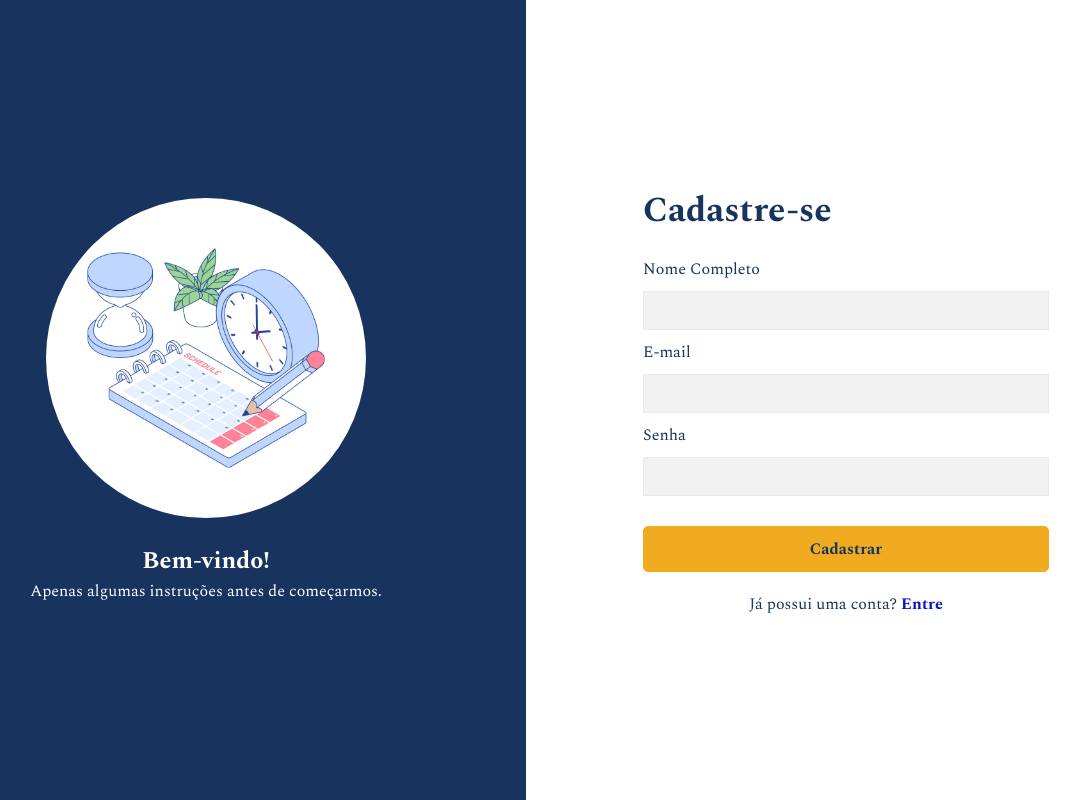
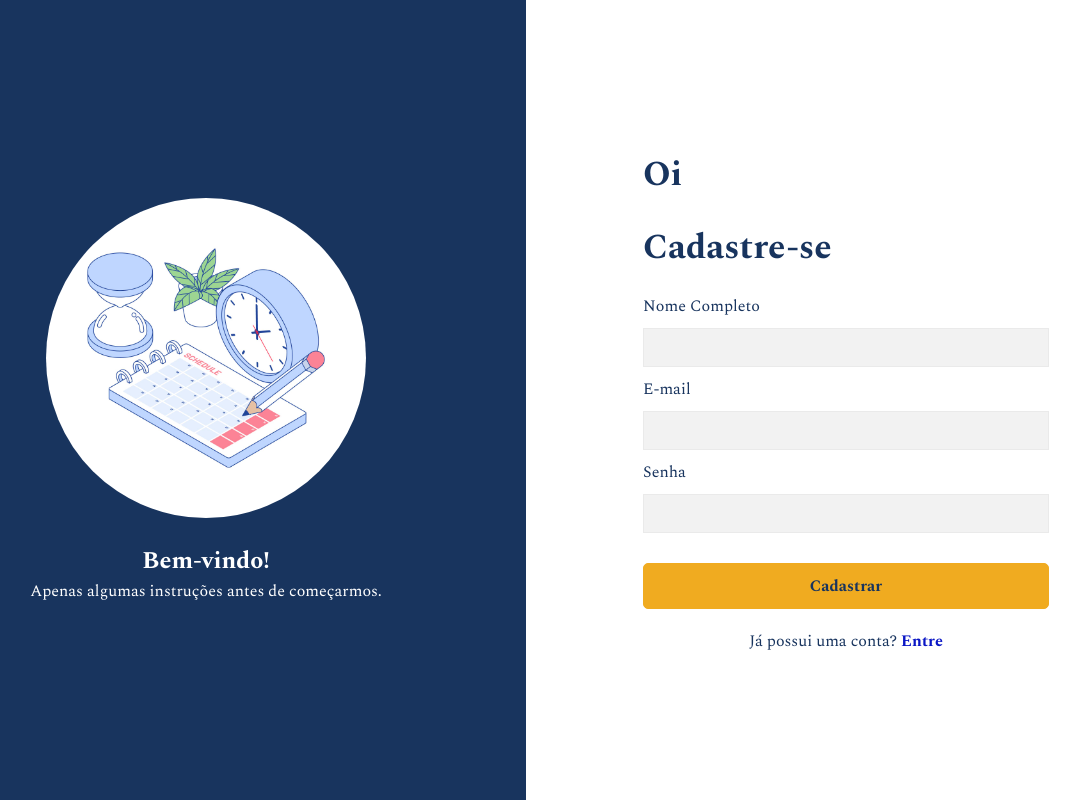
Before and after one commit to palmsb/projetoAgendamentov1, a React (Vite) app: page /cadastro in a window 1280 px wide. Shown: the whole page, without its empty margins (114-1194 px from the left). Built offline with nearby package versions, Linux system fonts and the light colour scheme.

Commit message:
testanto commit

```diff
--- a/src/cadastro.jsx
+++ b/src/cadastro.jsx
@@ -45,7 +45,7 @@ function Cadastro() {
 
         <form onSubmit={onSubmit}>
 
-
+          <h1>Oi</h1>
           <h1>Cadastre-se</h1>
           <label htmlFor="nome_usuario">Nome Completo</label>
           <input className='inp' name="nome_usuario" value={nome} onChange={(e)=>setNome(e.target.value)} type="text"></input>
```
